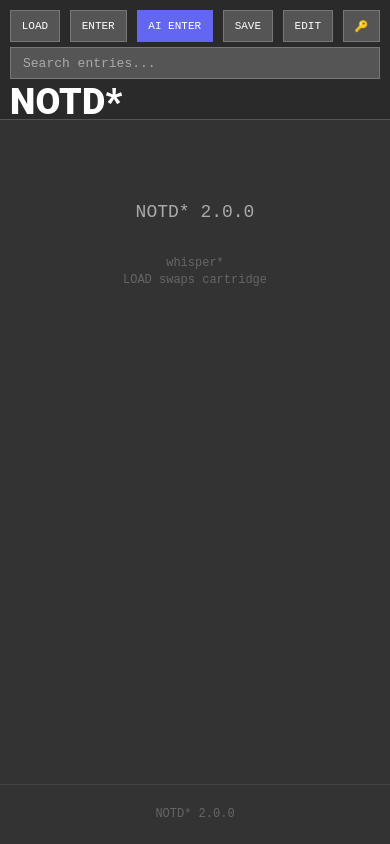
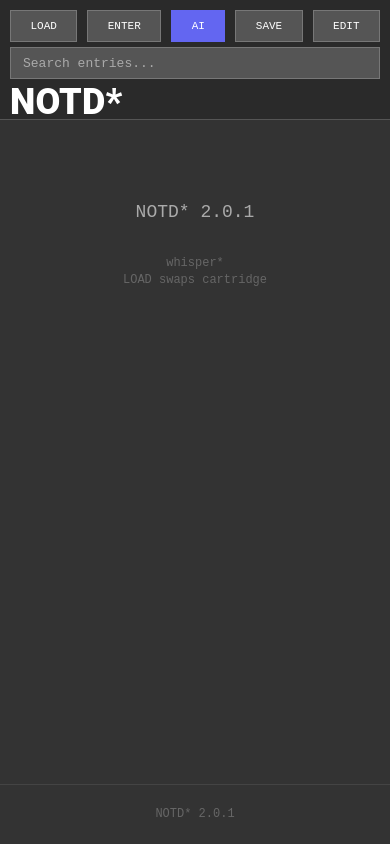
Before and after one commit to oceanic55/notd, a plain HTML site: page index.html in a window 390 px wide. Drawn offline with Linux system fonts and the light colour scheme; a web font is replaced by a local one.

Commit message:
2.0.1
remove key button

```diff
--- a/index.html
+++ b/index.html
@@ -15,10 +15,9 @@
             <div id="header-buttons">
                 <button id="load-btn">LOAD</button>
                 <button id="enter-btn">ENTER</button>
-                <button id="ai-enter-btn" title="AI-powered entry">AI ENTER</button>
+                <button id="ai-enter-btn" title="AI-powered entry">AI</button>
                 <button id="save-btn-header">SAVE</button>
                 <button id="edit-btn">EDIT</button>
-                <button id="api-key-btn" title="Set Groq API key">🔑</button>
                 <input type="file" id="load-file" accept=".json" style="display: none;">
             </div>
             <div id="header-title">NOTD*</div>
@@ -45,7 +44,7 @@
 
         <div id="entries-container"></div>
         <div id="footer">
-            <div>NOTD* 2.0.0</div>
+            <div>NOTD* 2.0.1</div>
 
         </div>
     </div>
--- a/src/llm.js
+++ b/src/llm.js
@@ -16,12 +16,6 @@ const LLMEntry = {
     const aiEnterBtn = document.getElementById('ai-enter-btn');
     if (aiEnterBtn) {
       aiEnterBtn.addEventListener('click', () => this.handleAIEnterClick());
-    }
-
-    // Set up API key settings button
-    const apiKeyBtn = document.getElementById('api-key-btn');
-    if (apiKeyBtn) {
-      apiKeyBtn.addEventListener('click', () => this.promptForApiKey(true));
     }
 
     // Set up AI form buttons
--- a/src/styles.css
+++ b/src/styles.css
@@ -253,8 +253,7 @@ body {
 #enter-btn,
 #ai-enter-btn,
 #save-btn-header,
-#edit-btn,
-#api-key-btn {
+#edit-btn {
     background-color: #555;
     color: white;
     border: 1px solid #777;
@@ -269,8 +268,7 @@ body {
 #enter-btn:hover,
 #ai-enter-btn:hover,
 #save-btn-header:hover,
-#edit-btn:hover,
-#api-key-btn:hover {
+#edit-btn:hover {
     background-color: #FF5100;
 }
 
@@ -291,10 +289,7 @@ body {
     transform: scale(0.95);
 }
 
-#api-key-btn {
-    padding: 6px 10px;
-    font-size: 16px;
-}
+
 
 #entry-form,
 #ai-entry-form {
@@ -406,11 +401,7 @@ body {
         padding: 6px 8px;
     }
 
-    #api-key-btn {
-        flex: 0 0 auto;
-        min-width: 32px;
-        padding: 6px 8px;
-    }
+
 
     #header-title {
         position: static;
```
